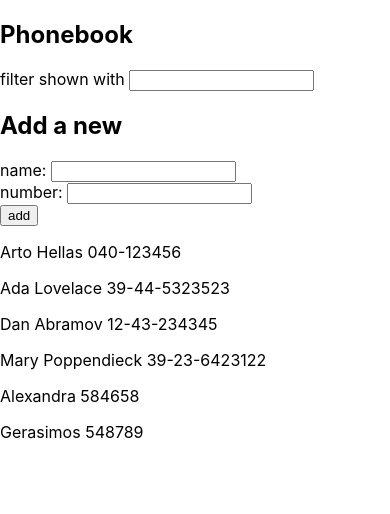
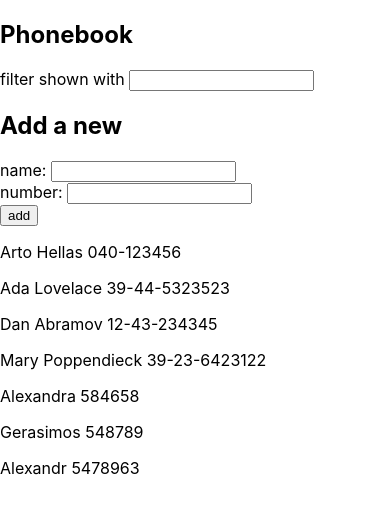
Before and after one commit to papasavvasn/fullStackOpenExercises, a React (Create React App) app in the folder exercises/part2/phonebook/: page / in a window 390 px wide. Shown: the top 514 px of the page. Built offline with nearby package versions, Linux system fonts and the light colour scheme; data requests are answered from the project's data file.

Commit message:
feat(part2d): complete ex 2.16 phonebook step8

```diff
--- a/exercises/part2/phonebook/db.json
+++ b/exercises/part2/phonebook/db.json
@@ -29,6 +29,11 @@
       "name": "Gerasimos",
       "number": "548789",
       "id": 6
+    },
+    {
+      "name": "Alexandr",
+      "number": "5478963",
+      "id": 7
     }
   ]
 }
--- a/exercises/part2/phonebook/src/App.tsx
+++ b/exercises/part2/phonebook/src/App.tsx
@@ -1,8 +1,8 @@
 import React, { useState, useEffect, FormEvent } from 'react'
-import axios from "axios"
 import { EntryAdder } from "./EntryAdder"
 import { Filter } from './Filter'
 import { Persons, Person } from './Persons'
+import personService from './services/persons'
 
 
 const App = () => {
@@ -13,8 +13,7 @@ const App = () => {
   const [filter, setFilter] = useState('')
 
   useEffect(() => {
-    axios
-      .get('http://localhost:3001/persons')
+    personService.getPersons()
       .then(response => {
         setPersons(response.data)
       })
@@ -25,7 +24,7 @@ const App = () => {
       event.preventDefault()
       const names = persons.map(person => person.name)
       if (!names.includes(newName)) {
-        axios.post('http://localhost:3001/persons', { name: newName, number: newNumber, id: persons.length + 1 })
+        personService.addPerson({ name: newName, number: newNumber, id: persons.length + 1 })
           .then(({ data }) => setPersons([...persons, { name: data.name, number: data.number, id: data.id }]))
       } else {
         window.alert(`${newName} is already added to phonebook`)
--- /dev/null
+++ b/exercises/part2/phonebook/src/services/persons.ts
@@ -0,0 +1,12 @@
+import axios from 'axios'
+import { Person } from '../Persons'
+const baseUrl = 'http://localhost:3001/persons'
+
+const getPersons = () => axios.get(baseUrl)
+
+const addPerson = ({ name, number, id }: Person) => axios.post('http://localhost:3001/persons', { name, number, id })
+
+export default {
+    getPersons,
+    addPerson
+}
```
